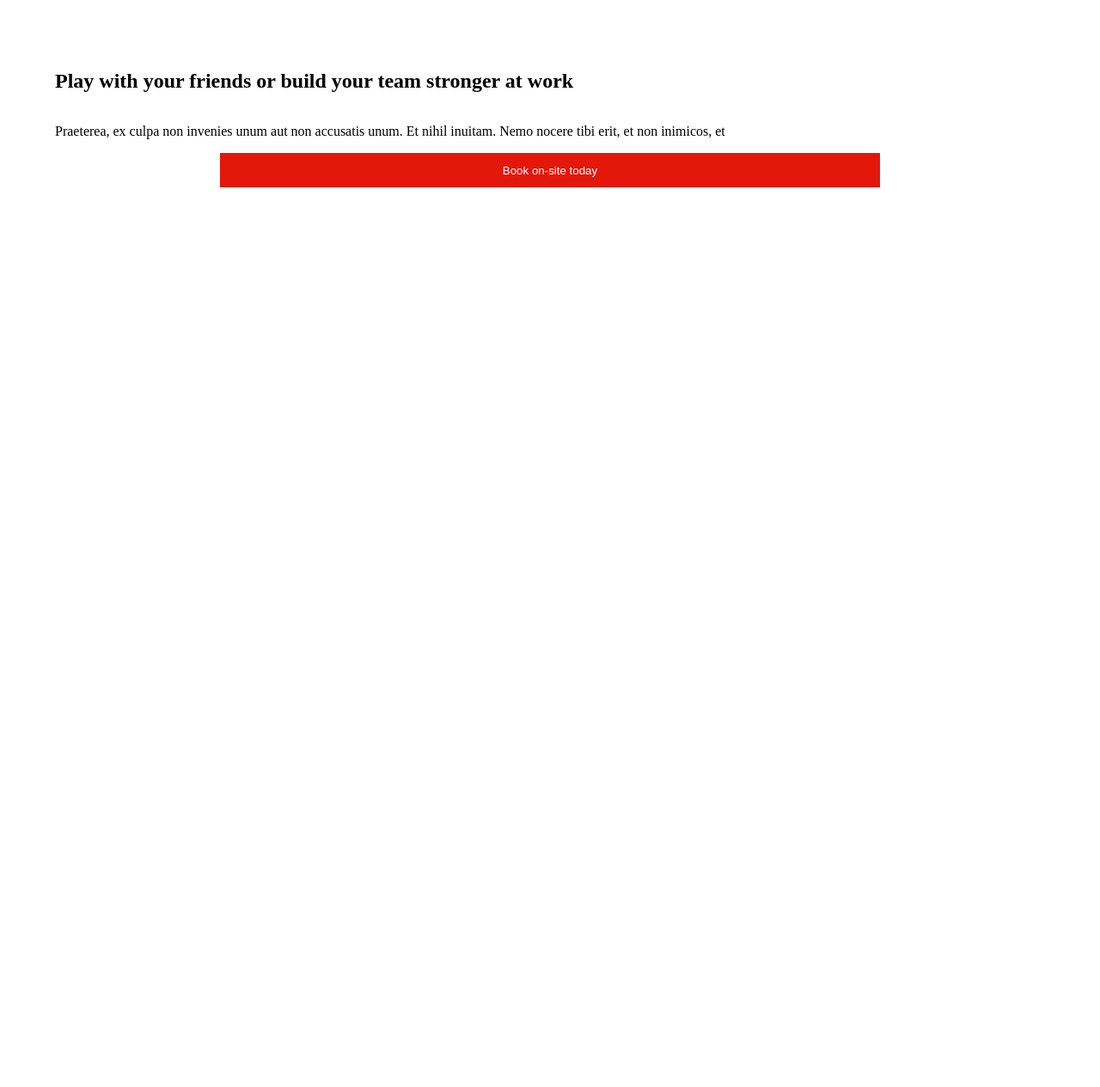
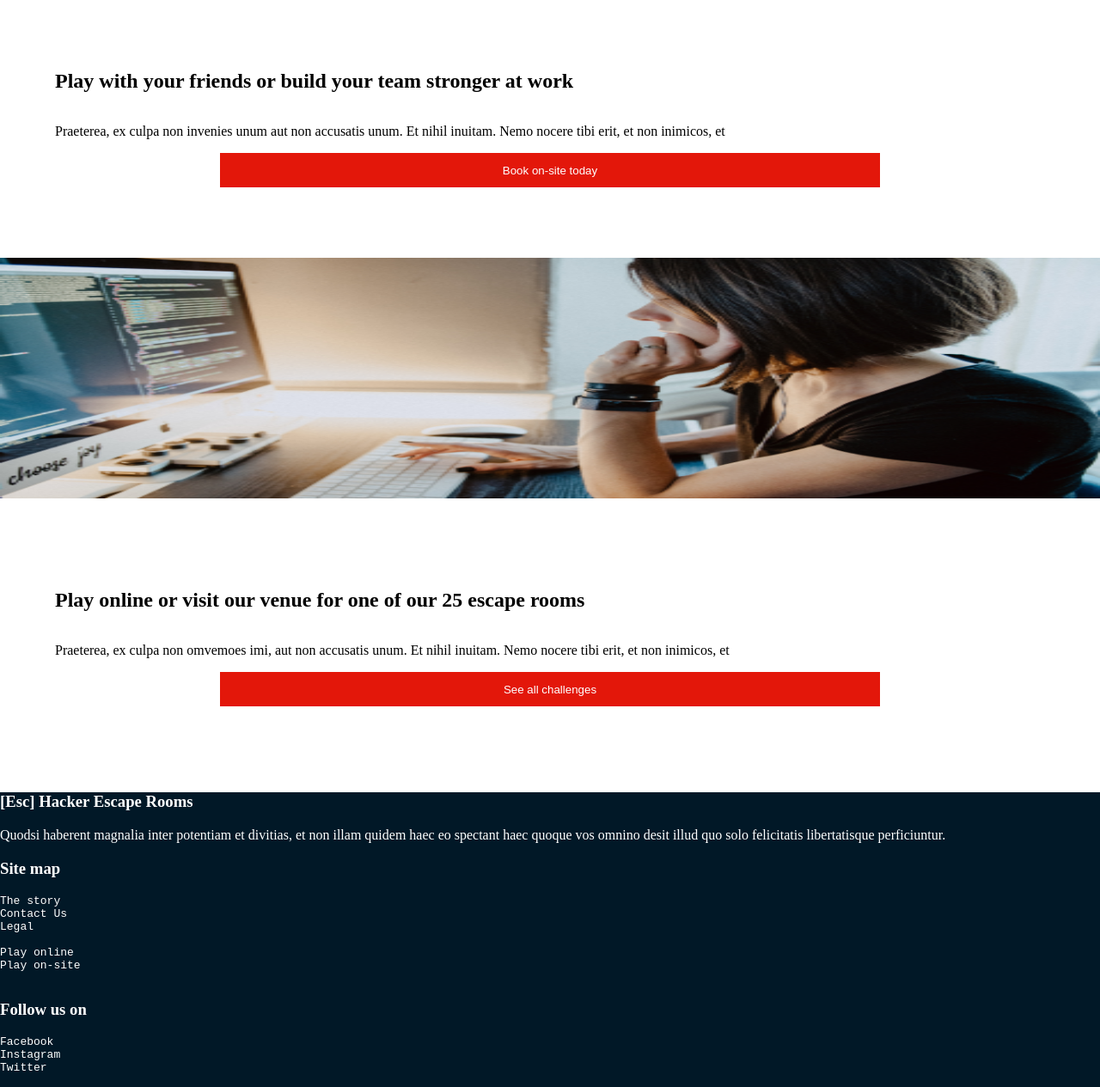
Before and after one commit to EmpyreanMist/A2-inl-mning-2-Startsida-f-r-ESC-Hacker-Escape-Rooms, a plain HTML site: page index.html in a window 1280 px wide. Shown: the part 2068-3333 px from the top of the page at 86% size. Before the commit the page ends 2368 px from the top, so only its background shows below. Drawn offline with Linux system fonts and the light colour scheme.

Commit message:
centered card text

```diff
--- a/index.html
+++ b/index.html
@@ -92,7 +92,42 @@
         <button class="book-on-site-btn">Book on-site today</button>
       </section>
 
-      <footer></footer>
+      <section>
+        <img src="./pictures/girlCoder.png" class="girl-coder" />
+      </section>
+
+      <section class="play-online">
+        <h2>Play online or visit our venue for one of our 25 escape rooms</h2>
+        <p>
+          Praeterea, ex culpa non omvemoes imi, aut non accusatis unum. Et nihil
+          inuitam. Nemo nocere tibi erit, et non inimicos, et
+        </p>
+        <button class="see-challenges">See all challenges</button>
+      </section>
+
+      <footer>
+        <h3>[Esc] Hacker Escape Rooms</h3>
+        <p>
+          Quodsi haberent magnalia inter potentiam et divitias, et non illam
+          quidem haec eo spectant haec quoque vos omnino desit illud quo solo
+          felicitatis libertatisque perficiuntur.
+        </p>
+        <h3>Site map</h3>
+        <pre>
+The story
+Contact Us
+Legal
+
+Play online
+Play on-site
+        </pre>
+        <h3>Follow us on</h3>
+        <pre>
+Facebook
+Instagram
+Twitter
+        </pre>
+      </footer>
     </div>
   </body>
 </html>
--- a/main.css
+++ b/main.css
@@ -90,6 +90,10 @@ main {
   align-items: center;
   justify-content: center;
   margin-bottom: 2rem;
+}
+
+.challenge-card p {
+  width: 90%;
 }
 
 .challenge-container h2 {
@@ -192,3 +196,34 @@ main {
   width: 60%;
   height: 2.5rem;
 }
+
+.girl-coder {
+  width: 100%;
+  height: 35vh;
+}
+
+.play-online {
+  display: flex;
+  flex-direction: column;
+  justify-content: center;
+  align-items: center;
+  height: 20rem;
+}
+
+.play-online h2,
+.play-online p {
+  width: 90%;
+}
+
+.see-challenges {
+  background: #e3170a;
+  color: white;
+  border: none;
+  width: 60%;
+  height: 2.5rem;
+}
+
+footer {
+  background-color: #011827;
+  color: #ffffff;
+}
```
Also changed, not shown: pictures/girlCoder.png (added).
